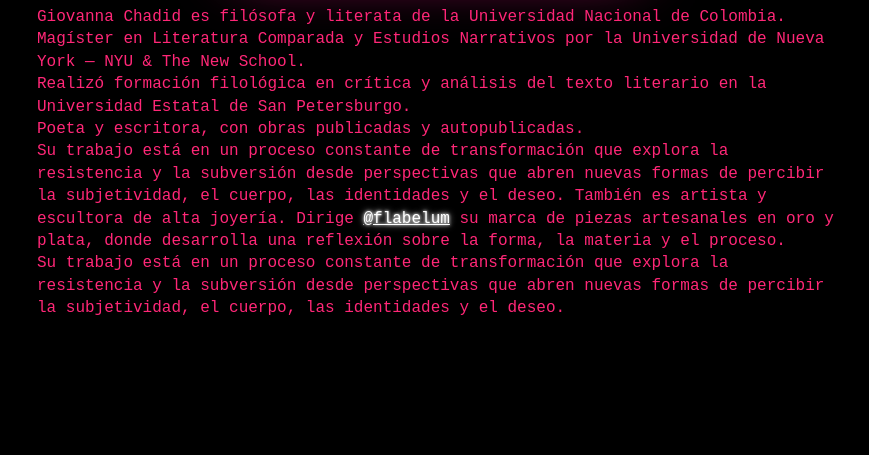
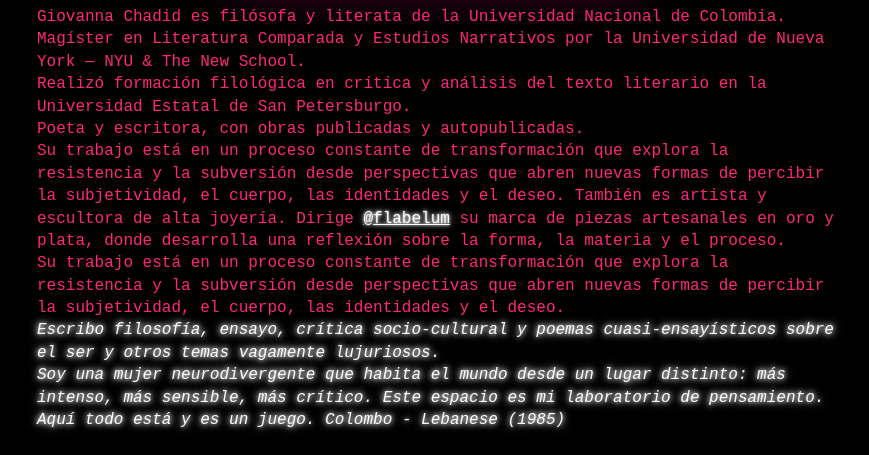
Before and after one commit to medusahra/medusahra.github.io, a Jekyll site: the page built from _posts/2015-11-14-whoami.md, in a window 1280 px wide, cut to the strip 445-900 px from the top of the page. Shown: the whole strip, without its empty margins (203-1072 px from the left). Built offline with Jekyll 4.4.1, drawn with Linux system fonts in a browser that asks for light colours.

Commit message:
Update 2015-11-14-whoami.md

```diff
--- a/_posts/2015-11-14-whoami.md
+++ b/_posts/2015-11-14-whoami.md
@@ -23,3 +23,8 @@ También es artista y escultora de alta joyería. Dirige <a href="https://www.in
 
 Su trabajo está en un proceso constante de transformación que explora la resistencia y la subversión desde perspectivas que abren nuevas formas de percibir la subjetividad, el cuerpo,
 las identidades y el deseo.
+
+*Escribo filosofía, ensayo, crítica socio-cultural y poemas cuasi-ensayísticos sobre el ser y otros temas vagamente lujuriosos.*
+
+*Soy una mujer neurodivergente que habita el mundo desde un lugar distinto: más intenso, más sensible, más crítico. Este espacio es mi laboratorio de pensamiento. Aquí todo está y es un juego.*
+*Colombo - Lebanese (1985)*
```
